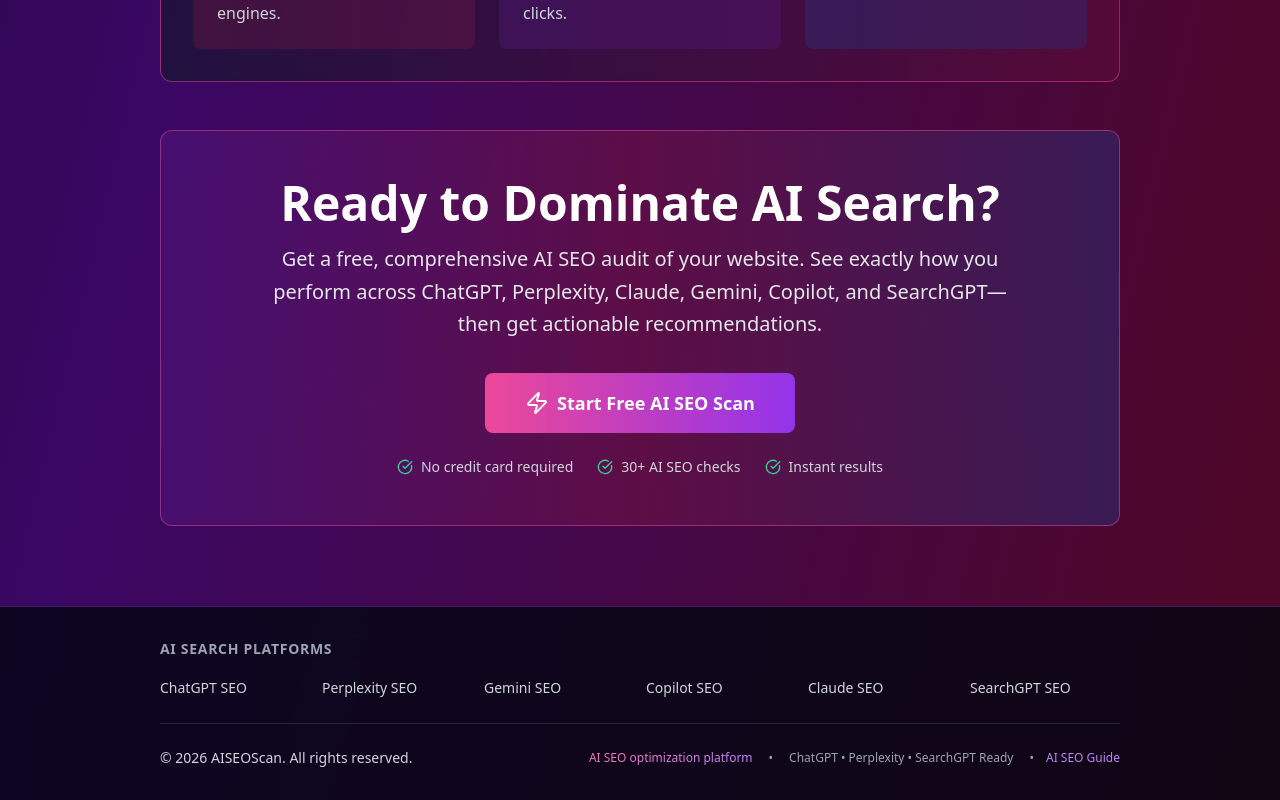
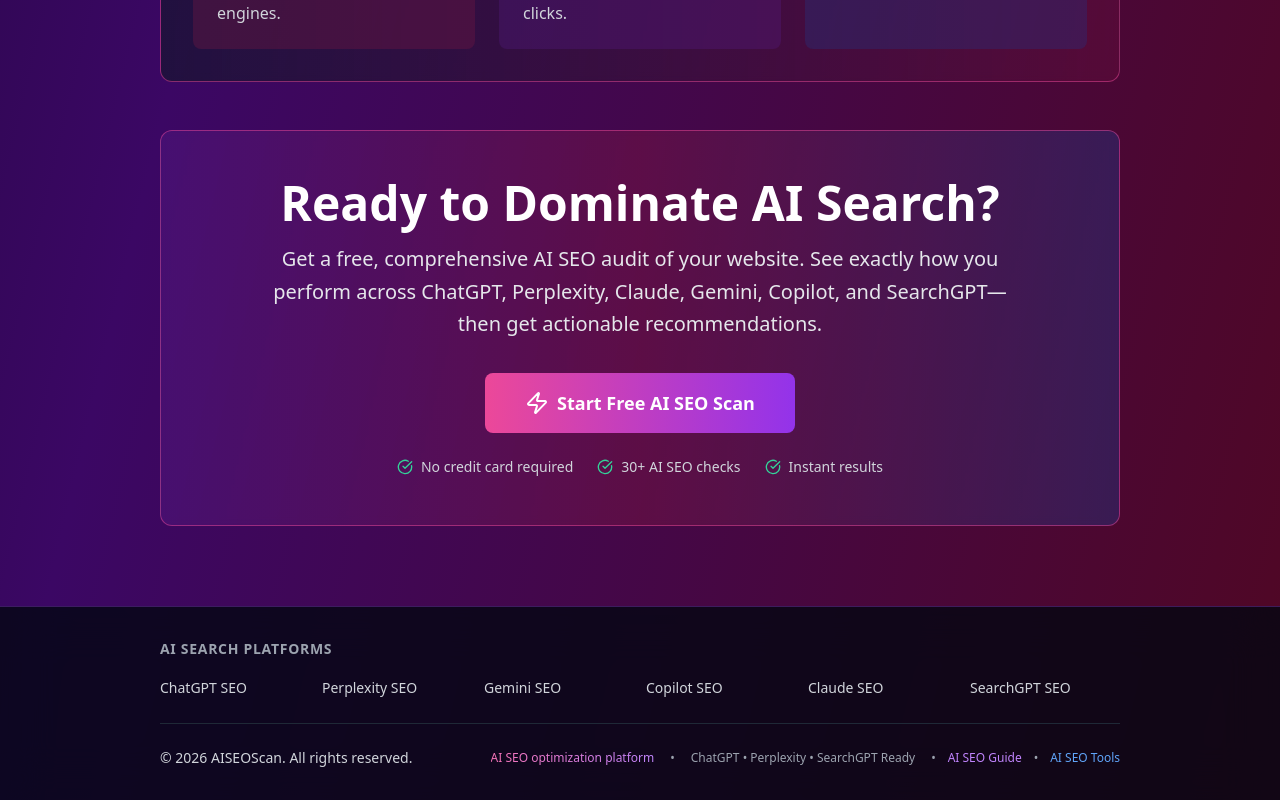
Before and after one commit to AISEOscan/aiseoscan, a Next.js app: page /ai-seo in a window 1280 px wide. Shown: the part 4574-5374 px from the top of the page. Built offline with nearby package versions, Linux system fonts and the light colour scheme; no server answers.

Commit message:
add AI SEO Tools hub link to footer

```diff
--- a/src/components/Layout.js
+++ b/src/components/Layout.js
@@ -74,7 +74,7 @@ export default function Layout({ children, title = 'AISEO Scanner - Is your webs
         {children}
       </main>
 
-     <footer className="bg-gray-950/80 backdrop-blur-xl border-t border-purple-500/30 mt-12">
+  <footer className="bg-gray-950/80 backdrop-blur-xl border-t border-purple-500/30 mt-12">
   <div className="max-w-5xl mx-auto px-4 sm:px-6 lg:px-8 py-8">
     {/* Platform Links */}
     <div className="mb-6 pb-6 border-b border-gray-800">
@@ -138,6 +138,13 @@ export default function Layout({ children, title = 'AISEO Scanner - Is your webs
           >
             AI SEO Guide
           </Link>
+          <span>•</span>
+          <Link
+            href="/ai-seo-tools"
+            className="text-blue-400 hover:text-blue-300 transition-colors font-medium"
+          >
+            AI SEO Tools
+          </Link>
         </div>
       </div>
     </div>
```
